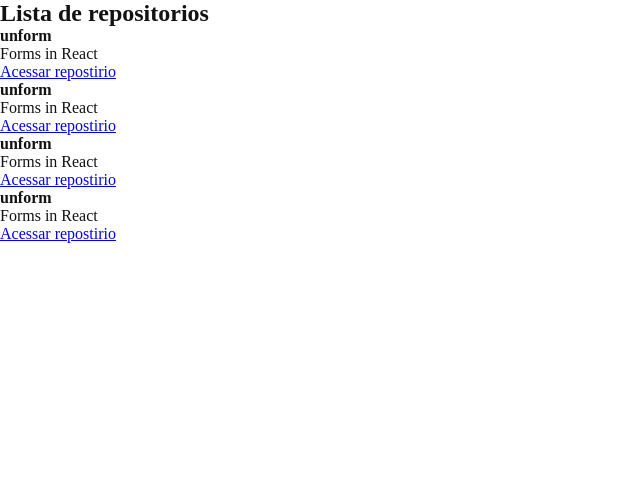
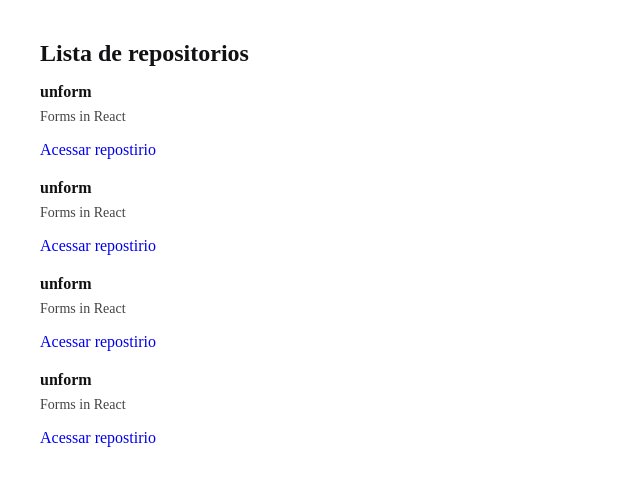
Before and after one commit to MikaelSantos1/IgniteReact-Modulo1, a React app: page / in a window 1280 px wide. Shown: the top 486 px of the page, without its empty margins (0-640 px from the left). Built offline with nearby package versions, Linux system fonts and the light colour scheme.

Commit message:
styles sheet features

```diff
--- a/src/components/RepositoryList.jsx
+++ b/src/components/RepositoryList.jsx
@@ -1,5 +1,5 @@
 import { ReposistoryItem } from "./RepositoryItem"
-
+import '../styles/repositories.scss'
 const repository = {
     name:"unform",
     description:"Forms in React",
--- /dev/null
+++ b/src/styles/repositories.scss
@@ -0,0 +1,25 @@
+section.repository-list{
+    margin:40px;
+
+    h1{
+        margin-bottom: 16px;
+    }
+    ul{
+        list-style: none;
+    }
+    li{
+        & + li{
+            margin-top:20px;
+        }
+        p{
+            font-size: 14px;
+            color:#444;
+            margin-top:8px;
+        }
+        a{
+            display: inline-block;
+            margin-top:16px;
+            text-decoration: none;
+        }
+    }
+}
--- a/webpack.config.js
+++ b/webpack.config.js
@@ -32,9 +32,9 @@
                 exclude:/node_modules/,
                 use:{
                   loader: 'babel-loader',
-                  options:[
-                    isDevolopment && require.resolve('react-refresh/babel')
-                  ].filter(Boolean)
+                  options:{
+                   plugins:[ isDevolopment && require.resolve('react-refresh/babel')].filter(Boolean)
+                  }
 
 
                 }
```
